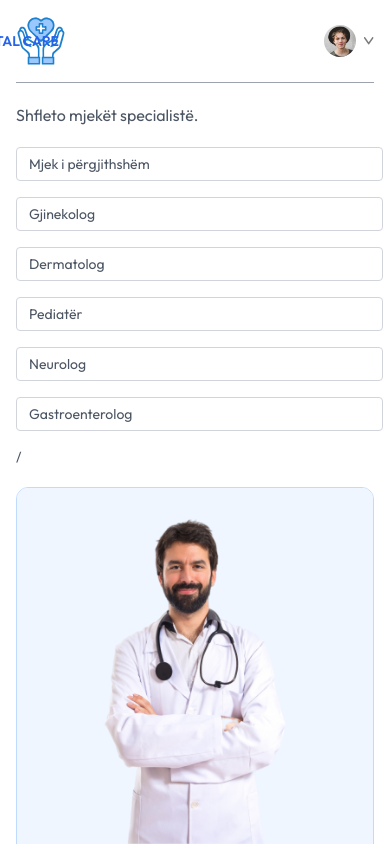
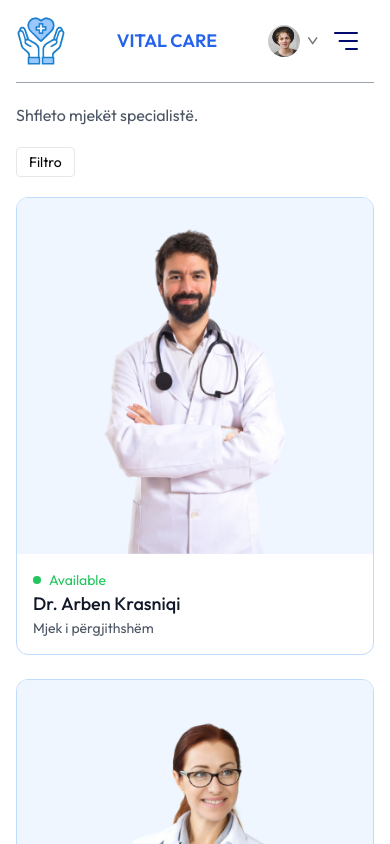
Before and after one commit to Vlora04/VitalCare, a React (Vite) app in the folder frontend/: page /doctors in a window 390 px wide. Shown: the top 844 px of the page. Built offline with nearby package versions, Linux system fonts and the light colour scheme.

Commit message:
Responsiviteti

```diff
--- a/frontend/src/components/Navbar.jsx
+++ b/frontend/src/components/Navbar.jsx
@@ -11,7 +11,7 @@
     <div className='flex items-center justify-between text-sm py-4 mb-5 border-b border-b-gray-400'>
 
       <img onClick={() => navigate('/')} className="w-[50px] h-[50px] cursor-pointer" src={assets.logo} alt="" />
-      <h1 style={{ marginLeft: '-350px' }} className="text-blue-600 font-semibold">VITAL CARE</h1>
+      <h1  className="text-blue-600 font-semibold text-lg md:text-xl">VITAL CARE</h1>
       <ul className='hidden md:flex items-start gap-5 font-medium'>
         <NavLink to='/'>
           <li className='py-1'>BALLINA</li>
@@ -48,6 +48,20 @@
                 Krijo llogari
               </button>
         }
+        <img onClick={()=>setShowMenu(true)} className='w-6 md:hidden'     src={assets.menu_icon} alt="" />
+
+      <div className={`${showMenu ? 'fixed w-full' : 'h-0 w-0'}   md:hidden right-0 top-0 bottom-0 z-20 overflow-hidden bg-white transition-all`}>
+        <div className='flex items-center justify-between px-5 py-6'>
+          <img className='w-[50px]'src={assets.logo} alt="" />
+          <img className='w-7' onClick={()=>setShowMenu(false)}    src={assets.cross_icon} alt="" />
+        </div>
+        <ul className='flex flex-col items-center gap-2 mt-5 px-5 text-lg font-medium '>
+          <NavLink onClick={()=>setShowMenu(false)}  to='/'><p className='px-4 py-2 rounded inline-block'>BALLINA</p></NavLink>
+          <NavLink  onClick={()=>setShowMenu(false)}  to='/doctors'><p className='px-4 py-2 rounded inline-block'>MJEKËT TANË</p></NavLink>
+          <NavLink  onClick={()=>setShowMenu(false)} to='/about'><p className='px-4 py-2 rounded inline-block'>RRETH NESH</p></NavLink>
+          <NavLink   onClick={()=>setShowMenu(false)} to='/contact'><p >KONTAKT</p></NavLink>
+        </ul>
+      </div>
       </div>
     </div>
   )
--- a/frontend/src/index.css
+++ b/frontend/src/index.css
@@ -18,3 +18,8 @@
 ::-webkit-scrollbar{
     @apply hidden
 }
+@media (max-width:740px) {
+    .active p{
+        @apply text-white bg-primary
+    }
+}
--- a/frontend/src/pages/Doctors.jsx
+++ b/frontend/src/pages/Doctors.jsx
@@ -6,6 +6,8 @@
 
 const { speciality } = useParams ()
 const [filterDoc,setFilterDoc] = useState([])
+const [showFilter,setShowFilter] = useState(false)
+
 const navigate = useNavigate()
 
 const {doctors} = useContext(AppContext)
@@ -32,7 +34,8 @@
   <div>
       <p className='text-gray-600'>Shfleto mjekët specialistë.</p>
       <div className='flex flex-col sm:flex-row items-start gap-5 mt-5'>
-        <div className='flex flex-col gap-4 text-sm text-gray-600'>
+        <button className={`py-1 px-3 border rounded text-sm transition-all sm:hidden ${showFilter ? 'bg-primary text-white' : ''}`}   onClick={()=>setShowFilter(prev => !prev)}>Filtro</button>
+        <div className={`flex-col gap-4 text-sm text-gray-600 ${showFilter ? 'flex' : 'hidden sm:flex'}`}>
         <p
   onClick={() => navigate('/doctors/Mjek i përgjithshëm')}
   className={`w-[94vw] sm:w-auto pl-3 py-1.5 pr-16 border border-gray-300 rounded transition-all cursor-pointer ${speciality === "Mjek i përgjithshëm" ? "bg-indigo-100 text-black" : ""}`}
```
